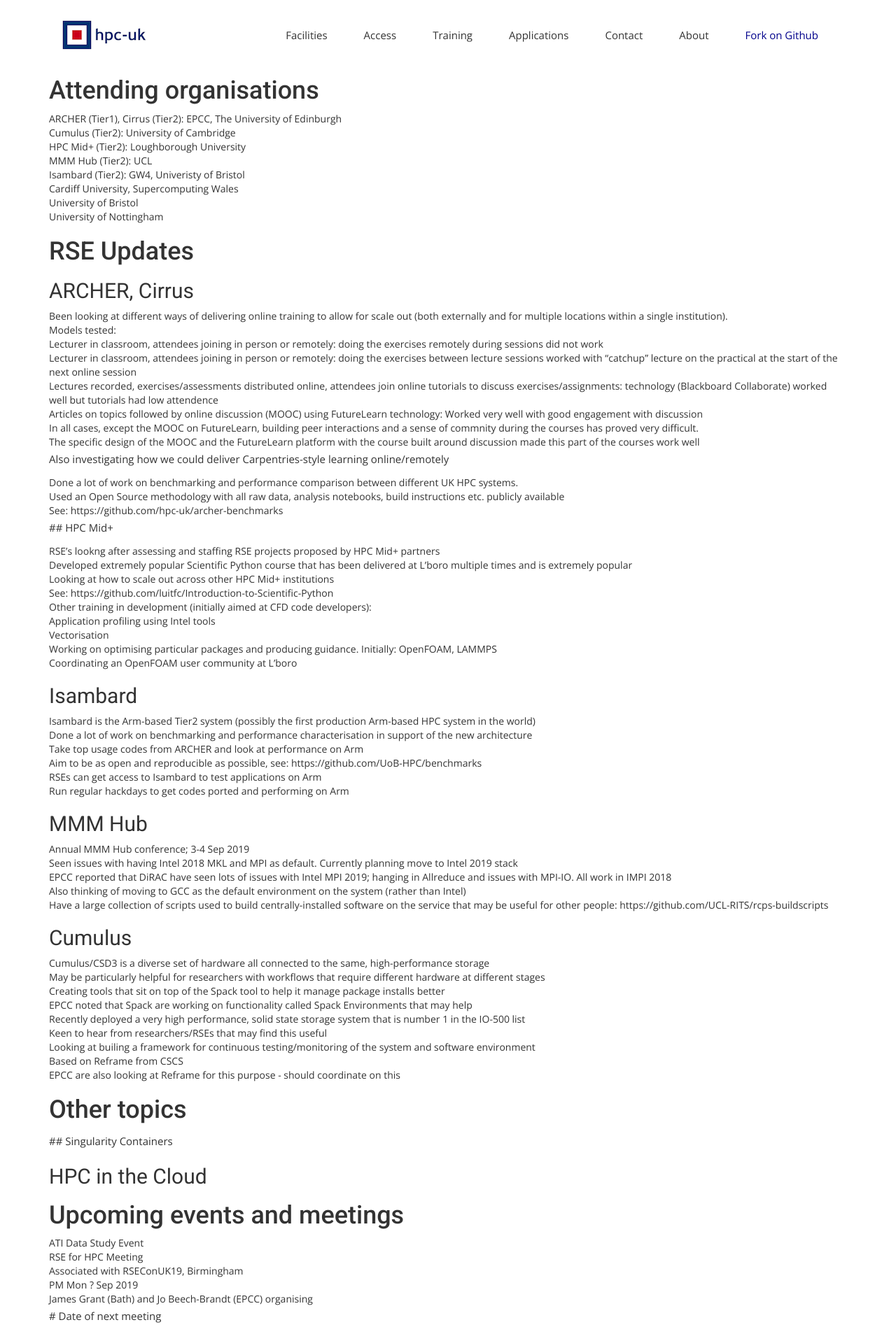
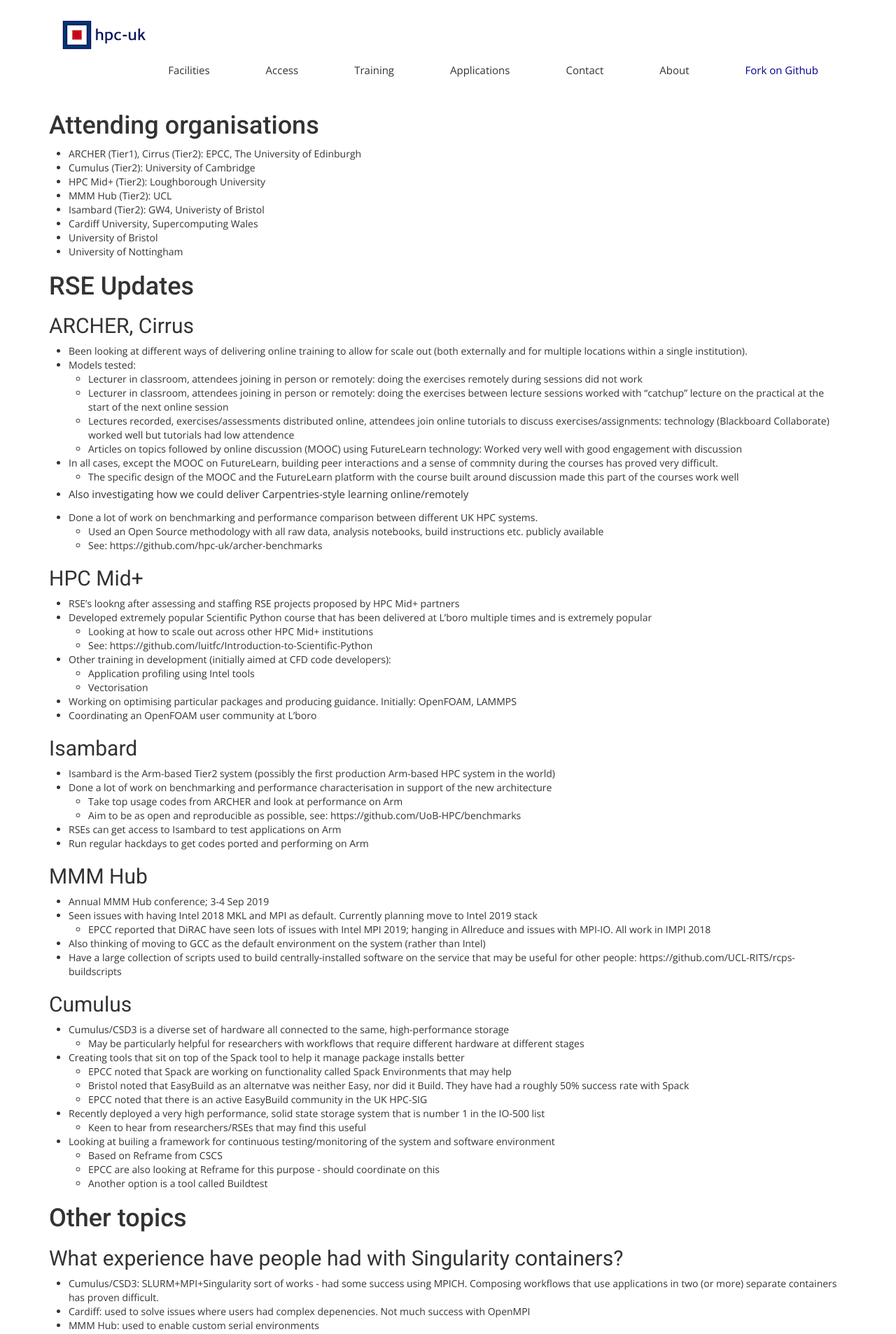
Before and after one commit to hpc-uk/hpcuk-website, a Jekyll site: the page built from rse/2019-07-02_HPCRSEMeetingNotes.md, in a window 1280 px wide. Shown: the top 1907 px of the page at 70% size. Built offline with Jekyll 4.4.1, drawn with Linux system fonts in a browser that asks for light colours; nearby versions of some CDN libraries; some web fonts are replaced; some of the changed text lies outside the part shown.

Commit message:
Fixed formatting

```diff
--- a/css/hpcuk.css
+++ b/css/hpcuk.css
@@ -21,3 +21,15 @@
 footer {
     margin-top: 25px;
 }
+
+.container ul {
+    list-style: disc;
+}
+
+.container ul ul {
+   list-style: circle;
+}
+
+.container li {
+   margin-left: 2em;
+}
--- a/rse/2019-07-02_HPCRSEMeetingNotes.md
+++ b/rse/2019-07-02_HPCRSEMeetingNotes.md
@@ -40,7 +40,7 @@
       + Used an Open Source methodology with all raw data, analysis notebooks, build instructions etc. publicly available
       + See: https://github.com/hpc-uk/archer-benchmarks
 
-## HPC Mid+
+## HPC Mid+
 
    - RSE's lookng after assessing and staffing RSE projects proposed by HPC Mid+ partners
    - Developed extremely popular Scientific Python course that has been delivered at L'boro multiple times and is extremely popular
@@ -77,24 +77,49 @@
       + May be particularly helpful for researchers with workflows that require different hardware at different stages
    - Creating tools that sit on top of the Spack tool to help it manage package installs better
       + EPCC noted that Spack are working on functionality called Spack Environments that may help
+      + Bristol noted that EasyBuild as an alternatve was neither Easy, nor did it Build. They have had
+        a roughly 50% success rate with Spack
+      + EPCC noted that there is an active EasyBuild community in the UK HPC-SIG
    - Recently deployed a very high performance, solid state storage system that is number 1 in the IO-500 list
       + Keen to hear from researchers/RSEs that may find this useful
    - Looking at builing a framework for continuous testing/monitoring of the system and software environment
       + Based on Reframe from CSCS
       + EPCC are also looking at Reframe for this purpose - should coordinate on this
+      + Another option is a tool called Buildtest
 
 # Other topics
 
-## Singularity Containers
+## What experience have people had with Singularity containers?
 
-## HPC in the Cloud
+   - Cumulus/CSD3: SLURM+MPI+Singularity sort of works - had some success using MPICH. Composing workflows that use applications in
+     two (or more) separate containers has proven difficult.
+   - Cardiff: used to solve issues where users had complex depenencies. Not much success with OpenMPI
+   - MMM Hub: used to enable custom serial environments
+   - EPCC: used to enable custom serial environments. Not had much success in creating an MPI configuration
+     that could be used by a normal user.
+   - Looks like Singularity should work on Arm
+
+## HPC in the Cloud (Bristol report)
+
+   - Discovered a bug in Intel MKL DNN library when running in a cloud VM - escalated to Intel
+   - Had success with Cluster in the Cloud and are presenting at RSEConUK19 on this:
+      + https://rseconuk2019.sched.com/event/QSQk/3b2-hpc-and-novel-clusters-zero-to-cluster-in-20-minutes-there-and-back-again
+      + https://cluster-in-the-cloud.readthedocs.io/en/latest/
+      + Add Singularity to Cluster in the Cloud: https://github.com/christopheredsall/citc-singularity
+      + Test for MPI with Singularity: https://github.com/christopheredsall/singularity-hello-world
+   - EPCC noted the challenges of getting good IO performance on clusters in the cloud
 
 # Upcoming events and meetings
 
-   - ATI Data Study Event
-   - RSE for HPC Meeting
+   - ATI Data Study Event, Bristol, Aug 2019
+      + Data provided
+      + Azure resource to analyse the data
+   - RSE for HPC Meeting, Birmingham, PM 16 Sep 2019
       + Associated with RSEConUK19, Birmingham
-      + PM Mon ? Sep 2019
       + James Grant (Bath) and Jo Beech-Brandt (EPCC) organising
+   - RSEConUK 2019, Birmingham, 17-19 Sep 2019
+      + Tickets selling out fast!
 
-# Date of next meeting
+# Date of next meeting
+
+1400 BST, Tue 6 Aug 2019
```
Also changed, not shown: rse/rse_network.md (+1 -1 lines).
